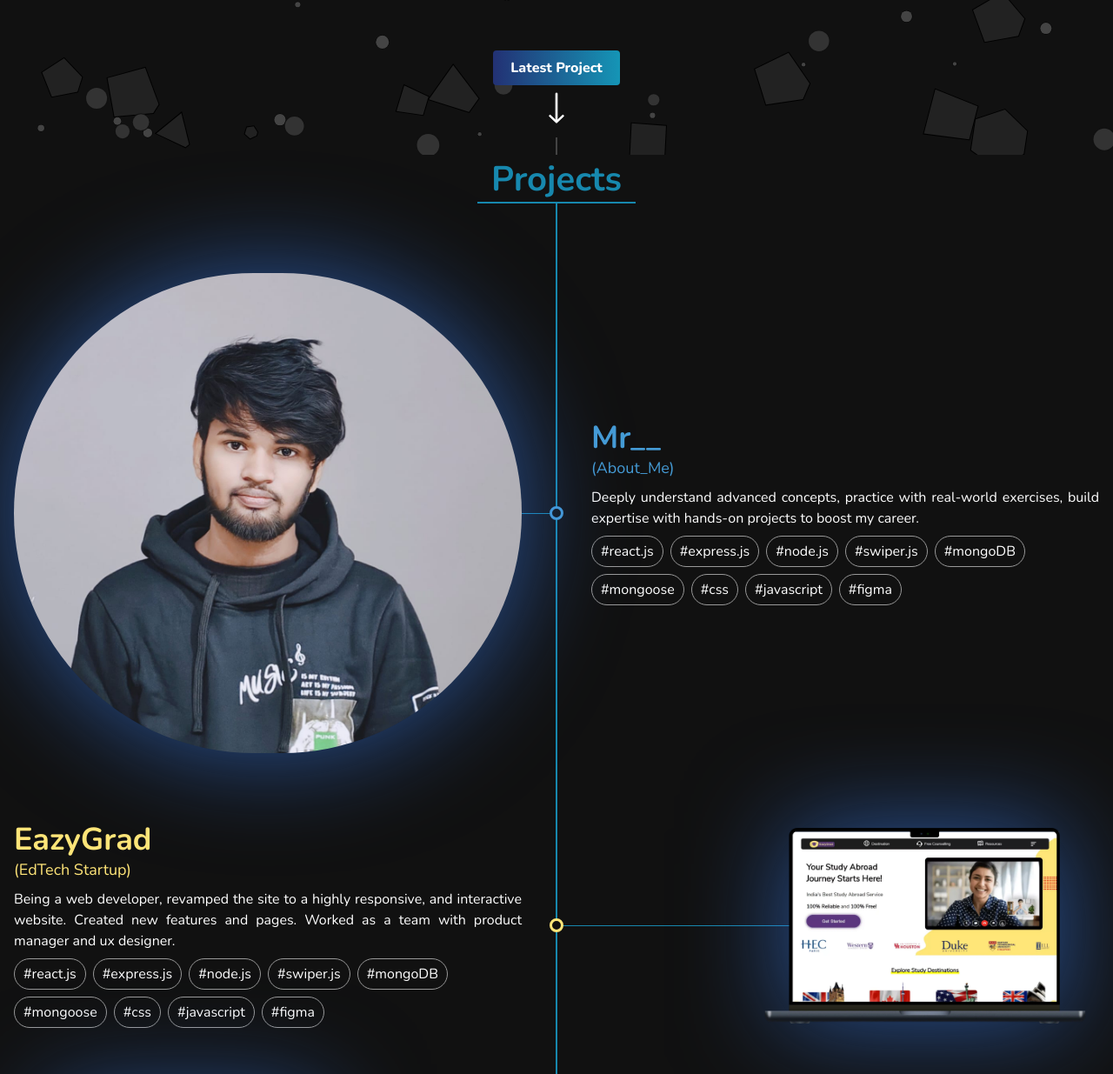
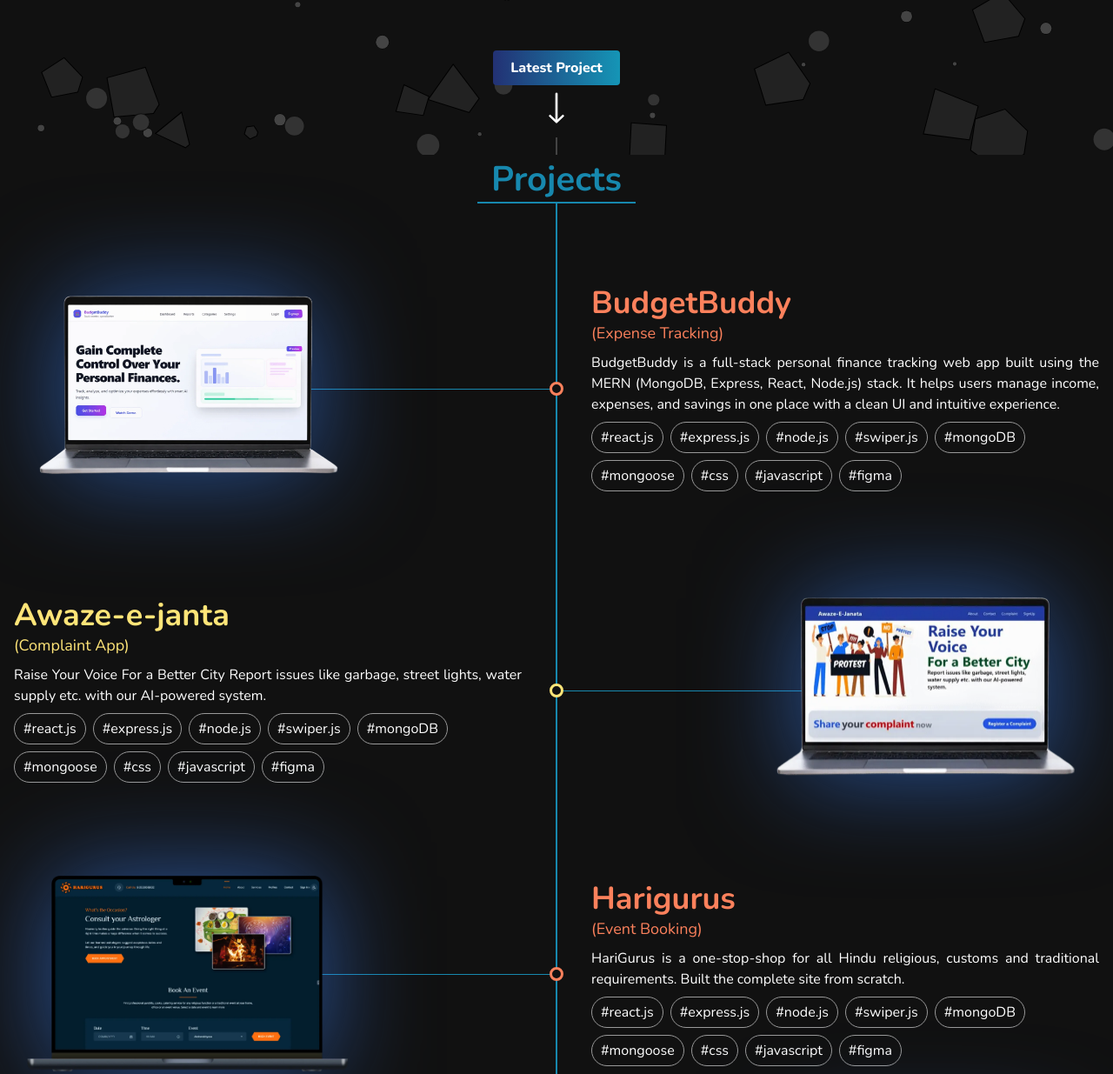
Before and after one commit to Raj969656/My-Portfolio, a website: page index.html in a window 1280 px wide. Shown: the part 622-1857 px from the top of the page at 87% size. Drawn offline with nearby package versions, Linux system fonts and the light colour scheme; animation ran at ten frames a second.

Commit message:
projects added

```diff
--- a/index.html
+++ b/index.html
@@ -391,30 +391,30 @@
          Projects
       </h2>
 
-      <div
-        class="flex flex-col sm:flex-row gap-4 mt-8 sm:gap-[80px] items-center sm:mt-20 relative"
+       <div
+        class="flex flex-col sm:flex-row gap-4 mt-12 sm:gap-[80px] items-center sm:mt-20 relative"
       >
         <div
           class="h-[1px] left-1/4 right-1/2 bg-[#1788ae] absolute top-1/2 hidden sm:block"
         ></div>
         <div
-          class="w-4 h-4 rounded-full border-[3px] border-[#459bd5] absolute left-1/2 -translate-x-1/2 bg-[#111] z-10 hover:scale-110 ease-in-out duration-100 hidden sm:block"
+          class="w-4 h-4 rounded-full border-[3px] border-[#fc815c] absolute left-1/2 -translate-x-1/2 bg-[#111] z-10 hover:scale-110 ease-in-out duration-100 hidden sm:block"
         ></div>
         <a
-          href="#"
+          href="https://sweet-duckanoo-b3b3dc.netlify.app/"
           class="flex w-full relative justify-center sm:justify-start"
         >
           <div
-            class="flex flex-col items-center relative group sm:hover:scale-105 ease-in-out duration-200"
+            class="flex flex-col items-center relative group hover:scale-105 ease-in-out sm:mr-auto duration-200"
           >
             <img
-              class=" rounded-full max-w-[70px] w-full mr-auto relative z-10 drop-shadow-[0_0px_60px_rgba(59,130,246,0.6)]"
-              src="bg7.jpg"
-              alt="Project Thumbnail" loading="lazy"
+              class="max-w-[400px] w-full mr-auto relative z-10 drop-shadow-[0_0px_60px_rgba(59,130,246,0.6)]"
+              src="p1111.webp"
+              alt=""
             />
             <span
-              class="flex group-hover:-top-14 ease-jump duration-200 bg-[#459bd5] sm:absolute left-1/2 sm:-translate-x-1/2 top-5 px-2 py-1 text-sm sm:text-base mt-2 rounded w-max items-center gap-1 after:hidden sm:after:block after:w-4 after:h-4 after:bg-inherit after:absolute after:left-1/2 after:-translate-x-1/2 after:rotate-45 after:-bottom-2"
-              >Mr__.
+              class="flex group-hover:-top-14 ease-jump duration-200 bg-[#fc815c] sm:absolute left-1/2 sm:-translate-x-1/2 top-5 px-2 py-1 text-sm sm:text-base mt-2 rounded w-max items-center gap-1 after:hidden sm:after:block after:w-4 after:h-4 after:bg-inherit after:absolute after:left-1/2 after:-translate-x-1/2 after:rotate-45 after:-bottom-2"
+              >Budgetbuddy
               <svg
                 xmlns="http://www.w3.org/2000/svg"
                 width="16"
@@ -437,17 +437,16 @@
           </div>
         </a>
 
-          <div class="w-full">
-          <h3 class="text-[#459bd5] font-bold text-2xl md:text-4xl">
-            Mr__
+        <div class="w-full">
+          <h3 class="text-[#fc815c] font-bold text-2xl md:text-4xl">
+            BudgetBuddy
           </h3>
-          <span class="text-[#459bd5] text-base md:text-lg"
-            >(About_Me)</span
+          <span class="text-[#fc815c] text-base md:text-lg"
+            >(Expense Tracking)</span
           >
           <p class="text-justify text-sm md:text-base mt-2">
-            Deeply understand advanced concepts, practice with real-world
-            exercises, build expertise with hands-on projects to boost my
-            career.
+
+BudgetBuddy is a full-stack personal finance tracking web app built using the MERN (MongoDB, Express, React, Node.js) stack. It helps users manage income, expenses, and savings in one place with a clean UI and intuitive experience.
           </p>
 
           <ul class="flex flex-wrap gap-2 mt-2">
@@ -504,15 +503,15 @@
       >
         <div class="order-2 sm:order-1 w-full">
           <h3 class="text-[#ffe578] font-bold text-2xl md:text-4xl">
-            EazyGrad
+            Awaze-e-janta
           </h3>
           <span class="text-[#ffe578] text-base md:text-lg"
-            >(EdTech Startup)</span
+            >(Complaint App)</span
           >
           <p class="text-justify text-sm md:text-base mt-2">
-            Being a web developer, revamped the site to a highly responsive,
-            and interactive website. Created new features and pages. Worked as a
-            team with product manager and ux designer.
+           Raise Your Voice
+For a Better City
+Report issues like garbage, street lights, water supply etc. with our AI-powered system.
           </p>
 
           <ul class="flex flex-wrap gap-2 mt-2">
@@ -570,7 +569,7 @@
           class="w-4 h-4 rounded-full border-[3px] border-[#ffe578] absolute left-1/2 -translate-x-1/2 bg-[#111] z-10 hover:scale-110 ease-in-out duration-100 hidden sm:block"
         ></div>
         <a
-          href="#"
+          href="https://awaze-e-janta.vercel.app/"
           class="order-1 sm:order-2 flex w-full relative justify-center sm:justify-start"
         >
           <div
@@ -578,12 +577,12 @@
           >
             <img
               class="max-w-[400px] w-full relative z-10 drop-shadow-[0_0px_60px_rgba(59,130,246,0.6)]"
-              src="eazygrad.webp"
+              src="p211.webp"
               alt="Project Thumbnail" loading="lazy"
             />
             <span
               class="flex group-hover:-top-14 ease-jump duration-200 text-black bg-[#ffe578] sm:absolute left-1/2 sm:-translate-x-1/2 top-5 px-2 py-1 text-sm sm:text-base mt-2 rounded w-max items-center gap-1 after:hidden sm:after:block after:w-4 after:h-4 after:bg-inherit after:absolute after:left-1/2 after:-translate-x-1/2 after:rotate-45 after:-bottom-2"
-              >EazyGrad
+              >Awaze-e-janta
               <svg
                 xmlns="http://www.w3.org/2000/svg"
                 width="16"
```
Also changed, not shown: p1111.webp (added), p211.webp (added).
